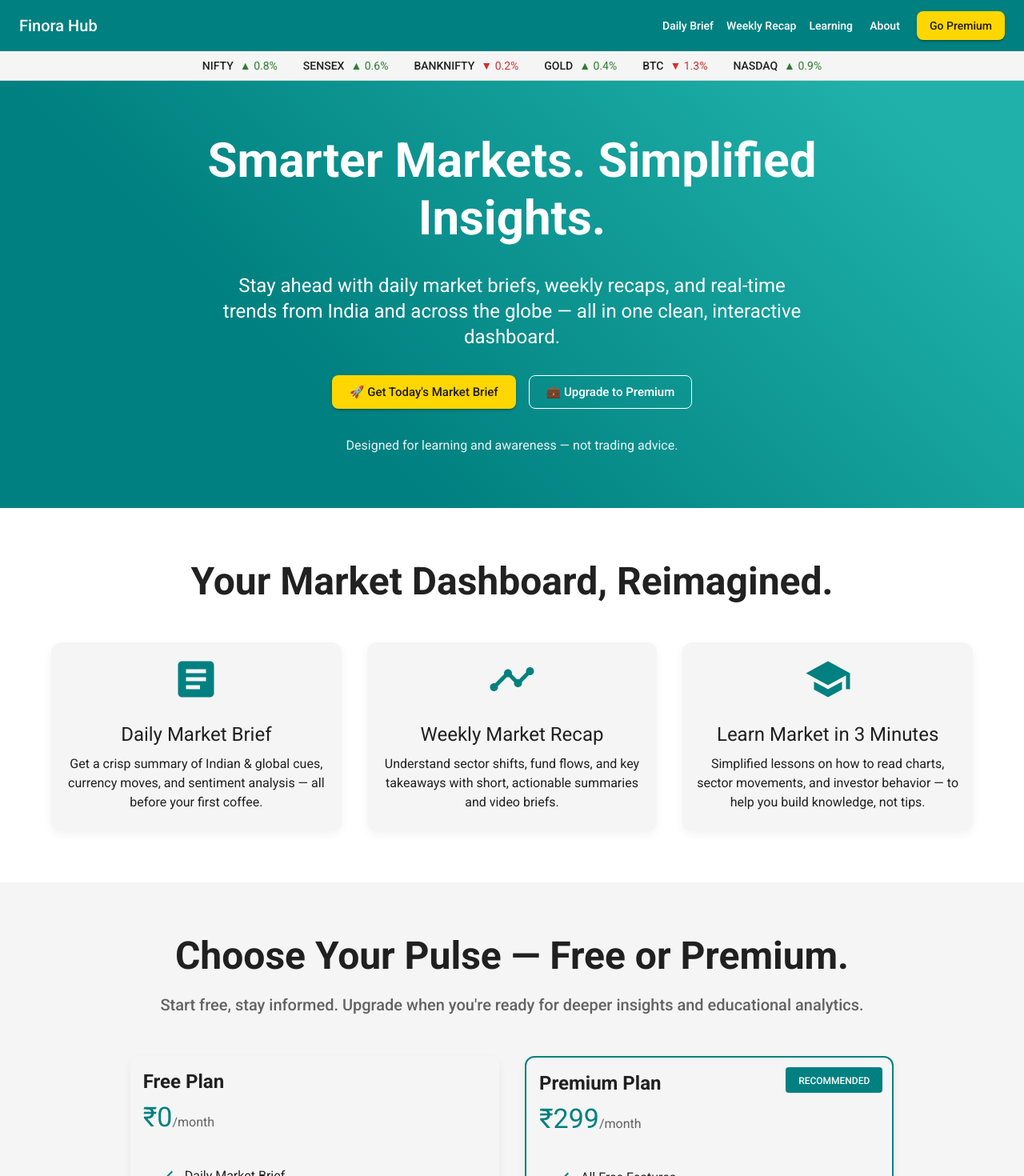
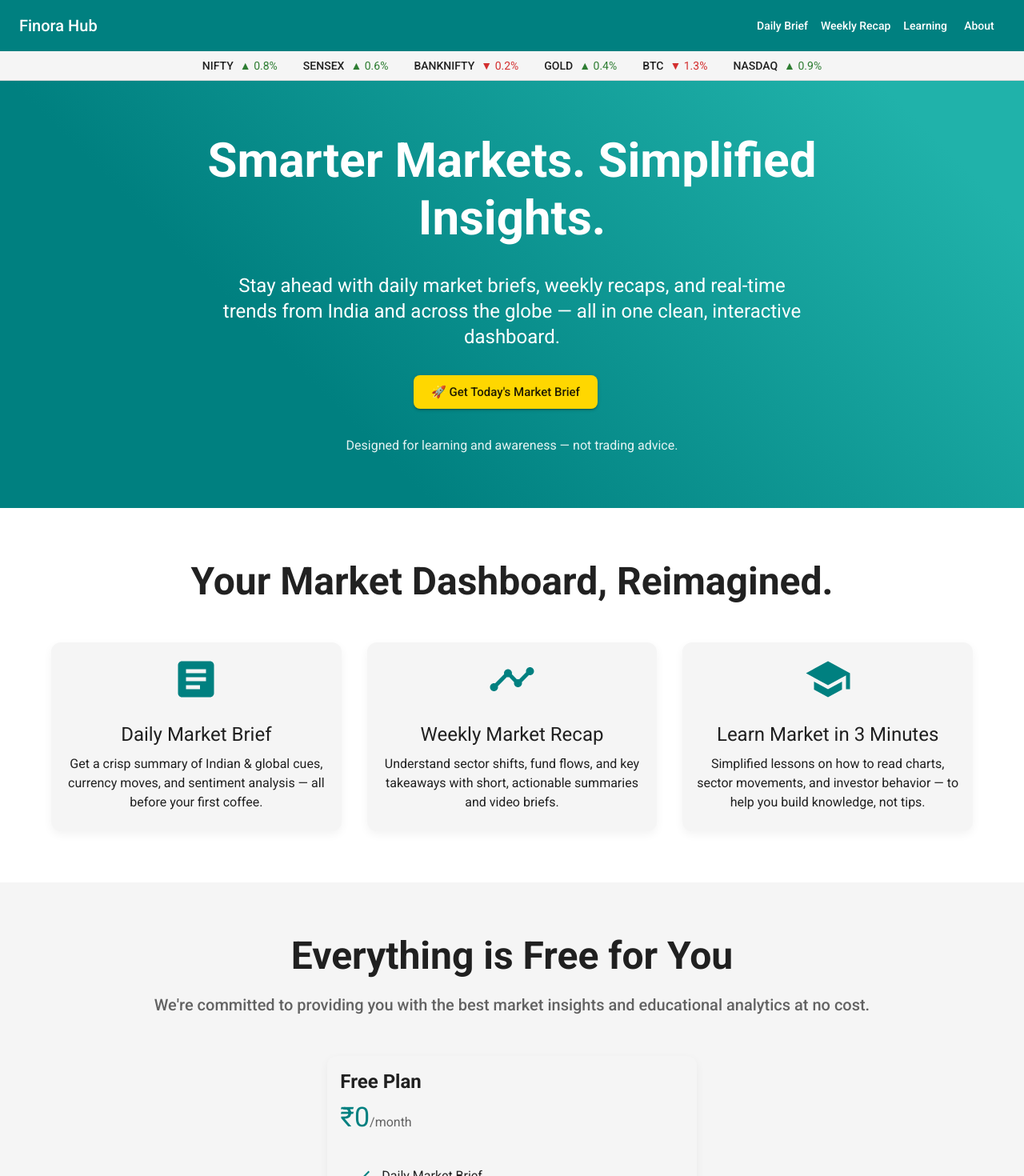
Before and after one commit to ck8sync/Finora, a React (Vite) app in the folder client/: page / in a window 1280 px wide. Shown: the top 1470 px of the page at 80% size. Built offline with nearby package versions, Linux system fonts and the light colour scheme.

Commit message:
Make all features free

```diff
--- a/client/src/components/Navbar.jsx
+++ b/client/src/components/Navbar.jsx
@@ -30,15 +30,6 @@ function Navbar() {
           <Button color="inherit" component={RouterLink} to="/about">
             About
           </Button>
-          <Button
-            color="secondary"
-            variant="contained"
-            component={RouterLink}
-            to="/premium"
-            sx={{ ml: 1 }}
-          >
-            Go Premium
-          </Button>
         </Box>
       </Toolbar>
     </AppBar>
--- a/client/src/components/PricingCard.jsx
+++ b/client/src/components/PricingCard.jsx
@@ -23,24 +23,6 @@ function PricingCard({ plan, price, features, buttonText, recommended }) {
         borderColor: 'primary.main',
       }}
     >
-      {recommended && (
-        <Box
-          sx={{
-            position: 'absolute',
-            top: 12,
-            right: 12,
-            bgcolor: 'primary.main',
-            color: 'white',
-            px: 2,
-            py: 0.5,
-            borderRadius: 1,
-          }}
-        >
-          <Typography variant="caption" fontWeight="medium">
-            RECOMMENDED
-          </Typography>
-        </Box>
-      )}
       <CardContent sx={{ flexGrow: 1 }}>
         <Typography variant="h5" component="h2" gutterBottom fontWeight="bold">
           {plan}
--- a/client/src/pages/LandingPage.jsx
+++ b/client/src/pages/LandingPage.jsx
@@ -71,15 +71,6 @@ function LandingPage() {
             >
               🚀 Get Today's Market Brief
             </Button>
-            <Button
-              component={RouterLink}
-              to="/premium"
-              variant="outlined"
-              color="inherit"
-              size="large"
-            >
-              💼 Upgrade to Premium
-            </Button>
           </Box>
           <Typography variant="subtitle1" sx={{ mt: 2, opacity: 0.9 }}>
             Designed for learning and awareness — not trading advice.
@@ -140,7 +131,7 @@ function LandingPage() {
       <Box sx={{ bgcolor: 'background.paper', py: 8 }}>
         <Container maxWidth="lg">
           <Typography variant="h3" align="center" gutterBottom>
-            Choose Your Pulse — Free or Premium.
+            Everything is Free for You
           </Typography>
           <Typography
             variant="h6"
@@ -148,8 +139,7 @@ function LandingPage() {
             color="text.secondary"
             sx={{ mb: 6 }}
           >
-            Start free, stay informed. Upgrade when you're ready for deeper
-            insights and educational analytics.
+            We're committed to providing you with the best market insights and educational analytics at no cost.
           </Typography>
           <Grid container spacing={4} justifyContent="center">
             <Grid item xs={12} md={6} lg={5}>
@@ -162,21 +152,6 @@ function LandingPage() {
                   'Access to Public Insights',
                 ]}
                 buttonText="Start Free Today"
-              />
-            </Grid>
-            <Grid item xs={12} md={6} lg={5}>
-              <PricingCard
-                plan="Premium Plan"
-                price="299"
-                features={[
-                  'All Free Features',
-                  'Weekly Video Recap',
-                  'Focus Stock of the Day',
-                  'Sentiment Dashboard',
-                  'Case Studies & Sector Maps',
-                ]}
-                buttonText="Go Premium Now"
-                recommended
               />
             </Grid>
           </Grid>
```
